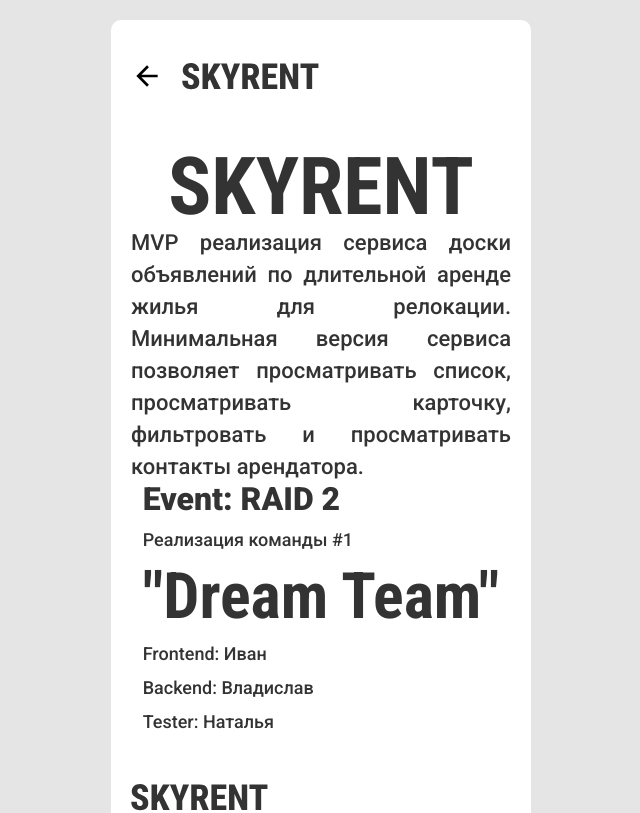
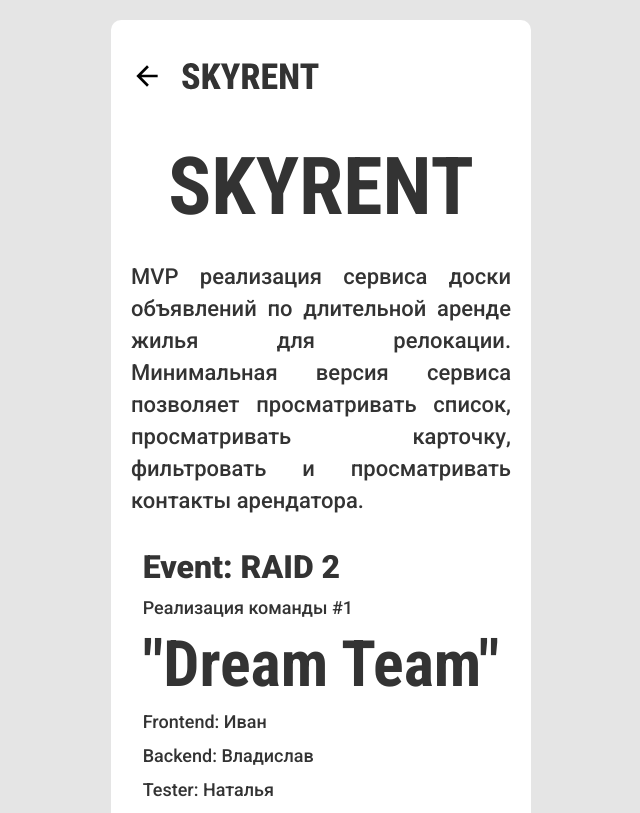
Before and after one commit to Diableros/RAID2Front, a React (Create React App) app: page /about in a window 1280 px wide. Shown: the top 813 px of the page, without its empty margins (319-959 px from the left). Built offline with nearby package versions, Linux system fonts and the light colour scheme.

Commit message:
a very little bit fix

```diff
--- a/package.json
+++ b/package.json
@@ -1,5 +1,5 @@
 {
-	"name": "hw_react",
+	"name": "raid2_dream_team_front",
 	"version": "0.1.0",
 	"private": true,
 	"dependencies": {
--- a/src/screens/about/AboutScreen.module.scss
+++ b/src/screens/about/AboutScreen.module.scss
@@ -5,7 +5,10 @@
 }
 
 .aboutBlock {
-	height: 100%;
+	display: flex;
+	align-items: center;
+	min-height: 260px;
+	margin: 32px 0;
 	font-size: 22px;
 	font-weight: 500;
 	text-align: justify;
--- a/src/screens/main/components/filter-form/FilterForm.tsx
+++ b/src/screens/main/components/filter-form/FilterForm.tsx
@@ -10,6 +10,8 @@ const FilterForm = ({ options }: { options: OptionType[] }) => {
 	const [params, setParams] = useSearchParams();
 	const [selectInputValue, setSelectInputValue] =
 		useState<string>('Страна и город');
+
+	console.log(params.toString());
 
 	const handleSubmit = (e: FormEvent) => {
 		e.preventDefault();
```
Also changed, not shown: 1 other file (tests, documents, lock files or other folders).
